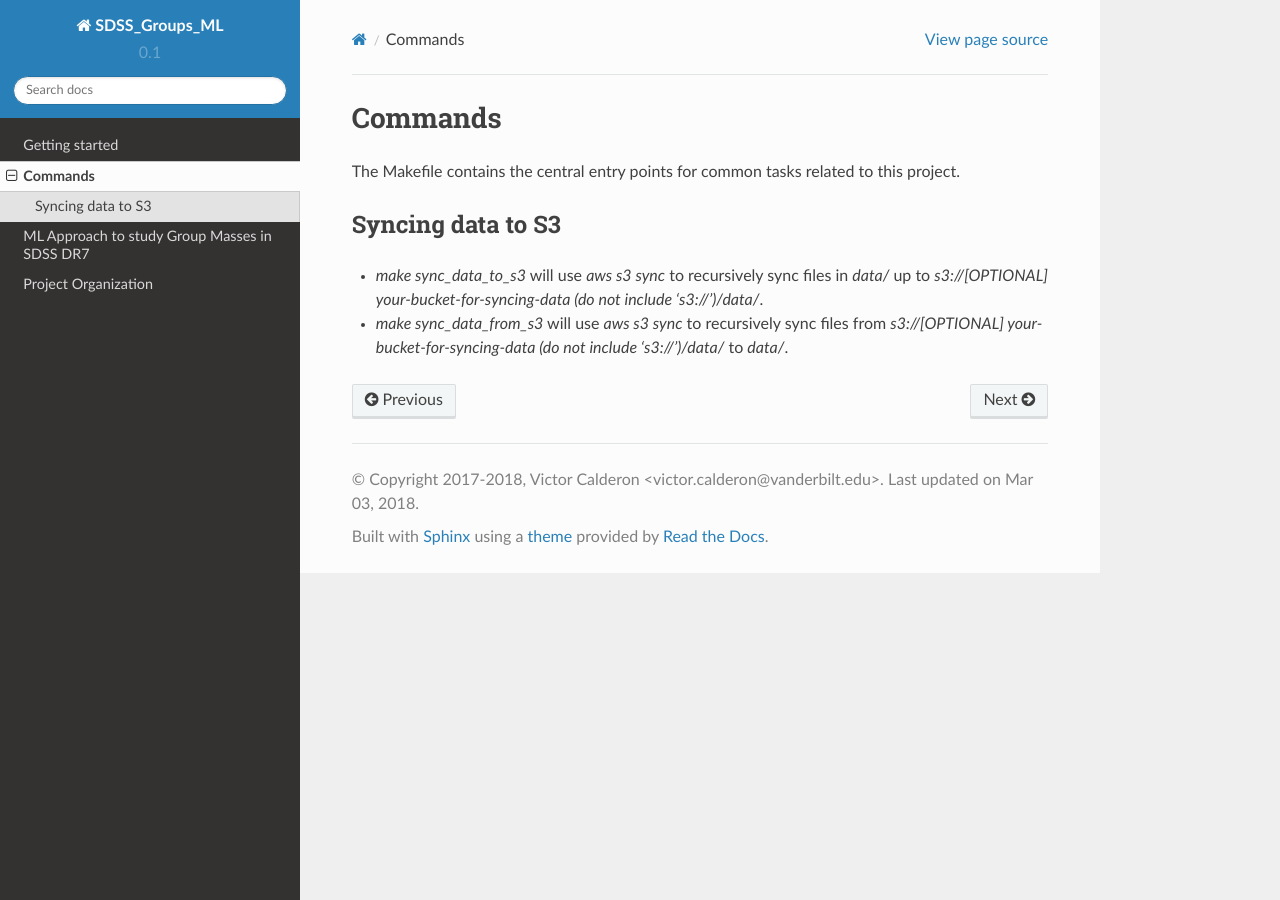
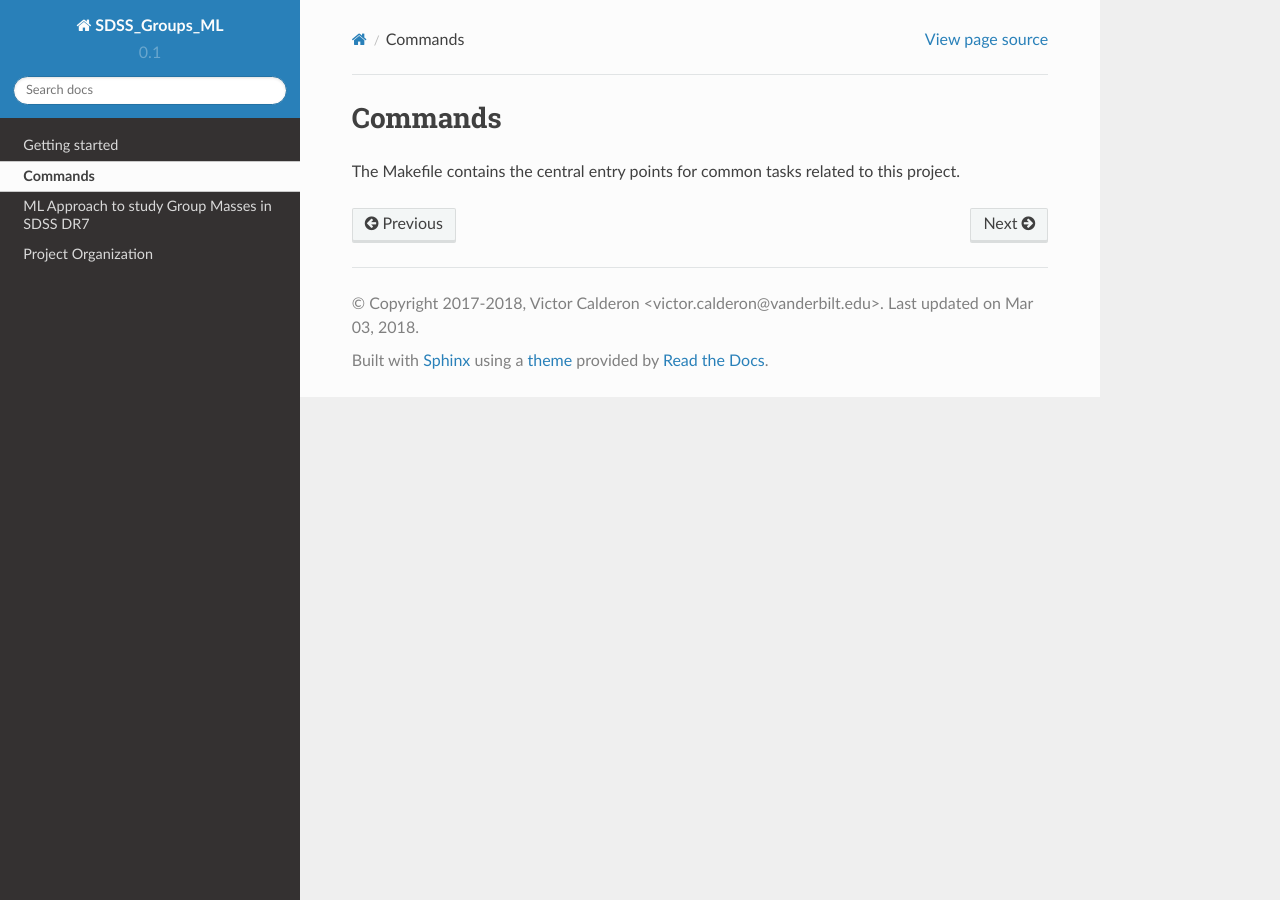
Before and after one commit to vcalderon2009/SDSS_Groups_ML, a Sphinx documentation site: the page built from docs/commands_files/commands.rst, in a window 1280 px wide. Built offline with Sphinx 7.4.7 and the Read the Docs theme 2.0.0, drawn with Linux system fonts in a browser that asks for light colours; formulas are drawn with MathJax 3.

Commit message:
Removed S3 section

```diff
--- a/docs/commands_files/commands.rst
+++ b/docs/commands_files/commands.rst
@@ -2,9 +2,3 @@
 ========
 
 The Makefile contains the central entry points for common tasks related to this project.
-
-Syncing data to S3
-^^^^^^^^^^^^^^^^^^
-
-* `make sync_data_to_s3` will use `aws s3 sync` to recursively sync files in `data/` up to `s3://[OPTIONAL] your-bucket-for-syncing-data (do not include 's3://')/data/`.
-* `make sync_data_from_s3` will use `aws s3 sync` to recursively sync files from `s3://[OPTIONAL] your-bucket-for-syncing-data (do not include 's3://')/data/` to `data/`.
```
